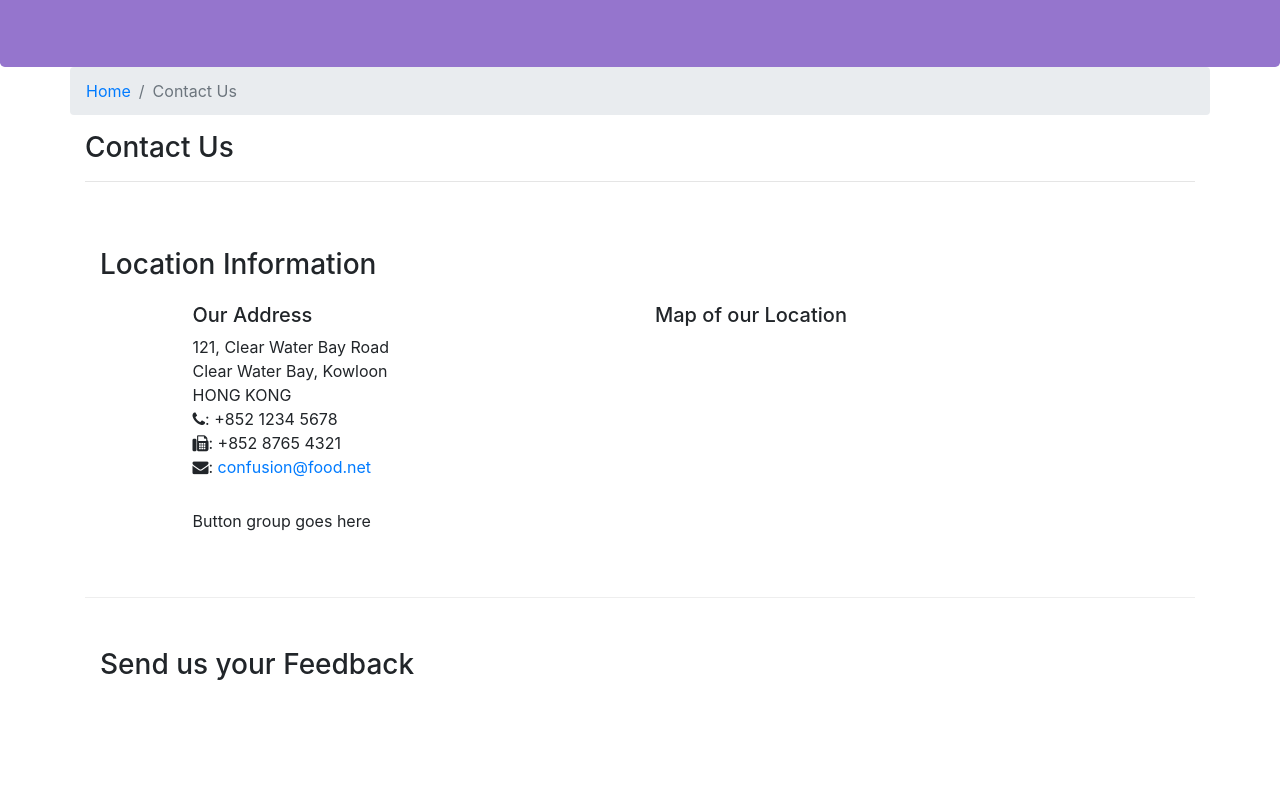
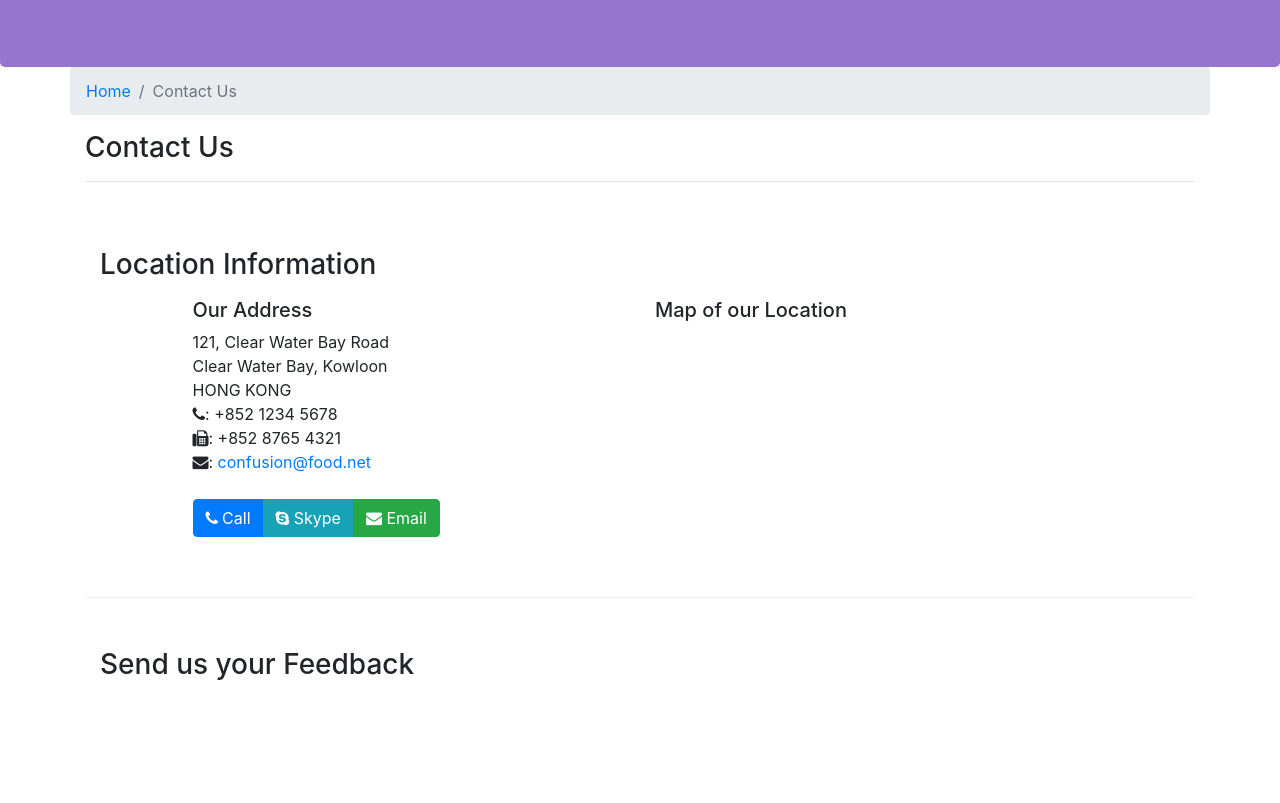
Before and after one commit to sharannyobasu/Frontend-UI-Framework-Bootstrap-4, a website: page Week 1/Bootstrap/contactus.html in a window 1280 px wide. Shown: the part 267-1070 px from the top of the page. Drawn offline with nearby package versions, Linux system fonts and the light colour scheme.

Commit message:
Added buttons

```diff
--- a/Week 1/Bootstrap/contactus.html
+++ b/Week 1/Bootstrap/contactus.html
@@ -113,7 +113,20 @@
           <h5>Map of our Location</h5>
         </div>
         <div class="col-12 col-sm-11 offset-sm-1">
-          Button group goes here
+          <div class="btn-group" role="group">
+            <a role="button" class="btn btn-primary" href="tel: +91 7687856094"
+              ><i class="fa fa-phone mr-1"></i>Call</a
+            >
+            <a role="button" class="btn btn-info" href="#"
+              ><i class="fa fa-skype"></i> Skype</a
+            >
+            <a
+              role="button"
+              class="btn btn-success text-white"
+              href="mailto:yobasu2015@gmail.com"
+              ><i class="fa fa-envelope"></i> Email</a
+            >
+          </div>
         </div>
       </div>
 
```
